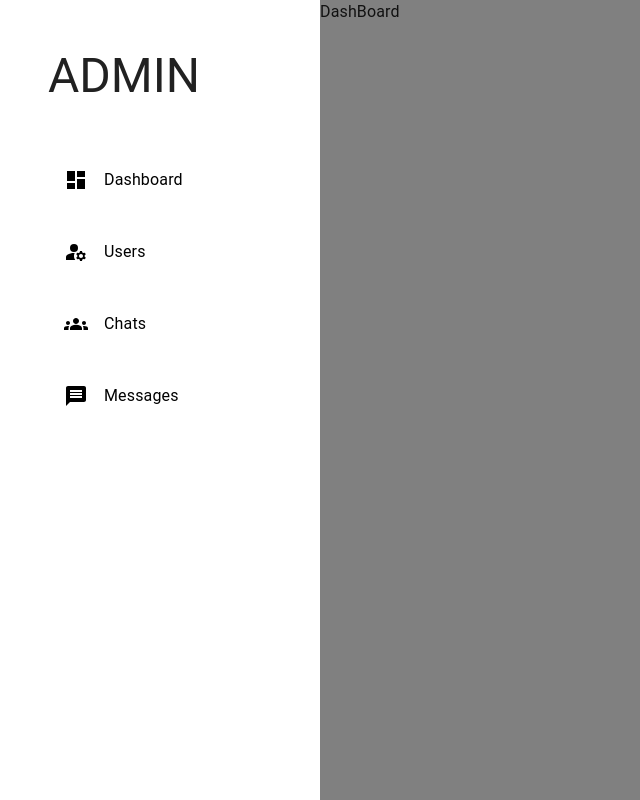
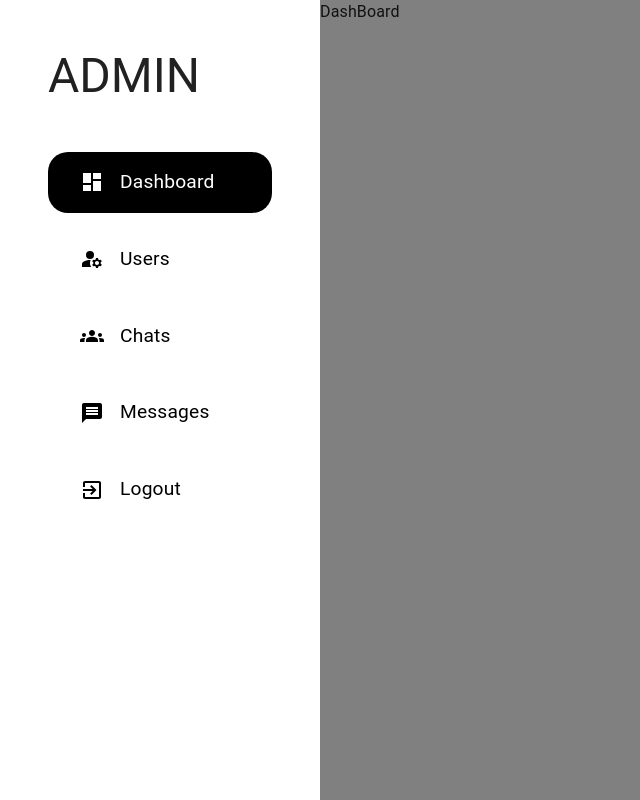
Before and after one commit to mayurr7/chat-app, a React (Vite) app in the folder client/: page /admin/dashboard in a window 1280 px wide. Shown: the whole page, without its empty margins (0-640 px from the left). Built offline with nearby package versions, Linux system fonts and the light colour scheme.

Commit message:
admin layout done

```diff
--- a/client/src/components/layout/AdminLayout.jsx
+++ b/client/src/components/layout/AdminLayout.jsx
@@ -1,3 +1,12 @@
+import {
+  Close as CloseIcon,
+  Dashboard as DashboardIcon,
+  ExitToApp as ExitToAppIcon,
+  Groups as GroupsIcon,
+  ManageAccounts as ManageAccountsIcon,
+  Menu as MenuIcon,
+  Message as MessageIcon,
+} from "@mui/icons-material";
 import {
   Box,
   Drawer,
@@ -5,19 +14,20 @@ import {
   IconButton,
   Stack,
   Typography,
+  styled,
 } from "@mui/material";
 import React, { useState } from "react";
-import {
-  Close as CloseIcon,
-  Dashboard as DashboardIcon,
-  Groups as GroupsIcon,
-  ManageAccounts as ManageAccountsIcon,
-  Menu as MenuIcon,
-  Message as MessageIcon,
-} from "@mui/icons-material";
-import { useLocation } from "react-router-dom";
+import { Link as LinkComponent, Navigate, useLocation } from "react-router-dom";
 
-import { Link } from "../Style/StyledComponents";
+const Link = styled(LinkComponent)`
+  text-decoration: none;
+  border-redius: 2rem;
+  padding: 1rem 2rem;
+  color: black;
+  &hover {
+    color: rgba(0, 0, 0, 0.54);
+  }
+`;
 
 const adminTabs = [
   {
@@ -27,23 +37,25 @@ const adminTabs = [
   },
   {
     name: "Users",
-    path: "/admin/user-management",
+    path: "/admin/users",
     icon: <ManageAccountsIcon />,
   },
   {
     name: "Chats",
-    path: "/admin/group-management",
+    path: "/admin/chats",
     icon: <GroupsIcon />,
   },
   {
     name: "Messages",
-    path: "/admin/Messages",
+    path: "/admin/messages",
     icon: <MessageIcon />,
   },
 ];
 
 const Sidebar = ({ w = "100%" }) => {
   const location = useLocation();
+
+  const logoutHandler = () => {};
   return (
     <Stack width={w} direction={"column"} p={"3rem"} spacing={"3rem"}>
       <Typography variant="h3" textTransform={"uppercase"}>
@@ -52,27 +64,47 @@ const Sidebar = ({ w = "100%" }) => {
 
       <Stack spacing={"1rem"}>
         {adminTabs.map((tab) => (
-          <>
-            <Link key={tab.path} to={tab.path}>
-              <Stack direction={"row"} alignItems={"center"} spacing={"1rem"}>
-                {tab.icon}
+          <Link
+            key={tab.path}
+            to={tab.path}
+            sx={
+              location.pathname === tab.path && {
+                bgcolor: "black",
+                color: "white",
+                borderRadius: "20px",
+                ":hover": { color: "white" },
+              }
+            }
+          >
+            <Stack direction={"row"} alignItems={"center"} spacing={"1rem"}>
+              {tab.icon}
 
-                <Typography>{tab.name}</Typography>
-              </Stack>
-            </Link>
-          </>
+              <Typography fontSize={"1.2rem"}>{tab.name}</Typography>
+            </Stack>
+          </Link>
         ))}
+
+        <Link onClick={logoutHandler}>
+          <Stack direction={"row"} alignItems={"center"} spacing={"1rem"}>
+            <ExitToAppIcon />
+
+            <Typography fontSize={"1.2rem"}>Logout</Typography>
+          </Stack>
+        </Link>
       </Stack>
     </Stack>
   );
 };
 
+const isAdmin = true;
 const AdminLayout = ({ children }) => {
   const [isMobile, setIsMobile] = useState(false);
 
   const handleMobile = () => setIsMobile(!isMobile);
 
   const handleClose = () => setIsMobile(false);
+
+  if(!isAdmin) return <Navigate to="/admin" />;
   return (
     <>
       <Grid container minHeight={"100vh"}>
```
